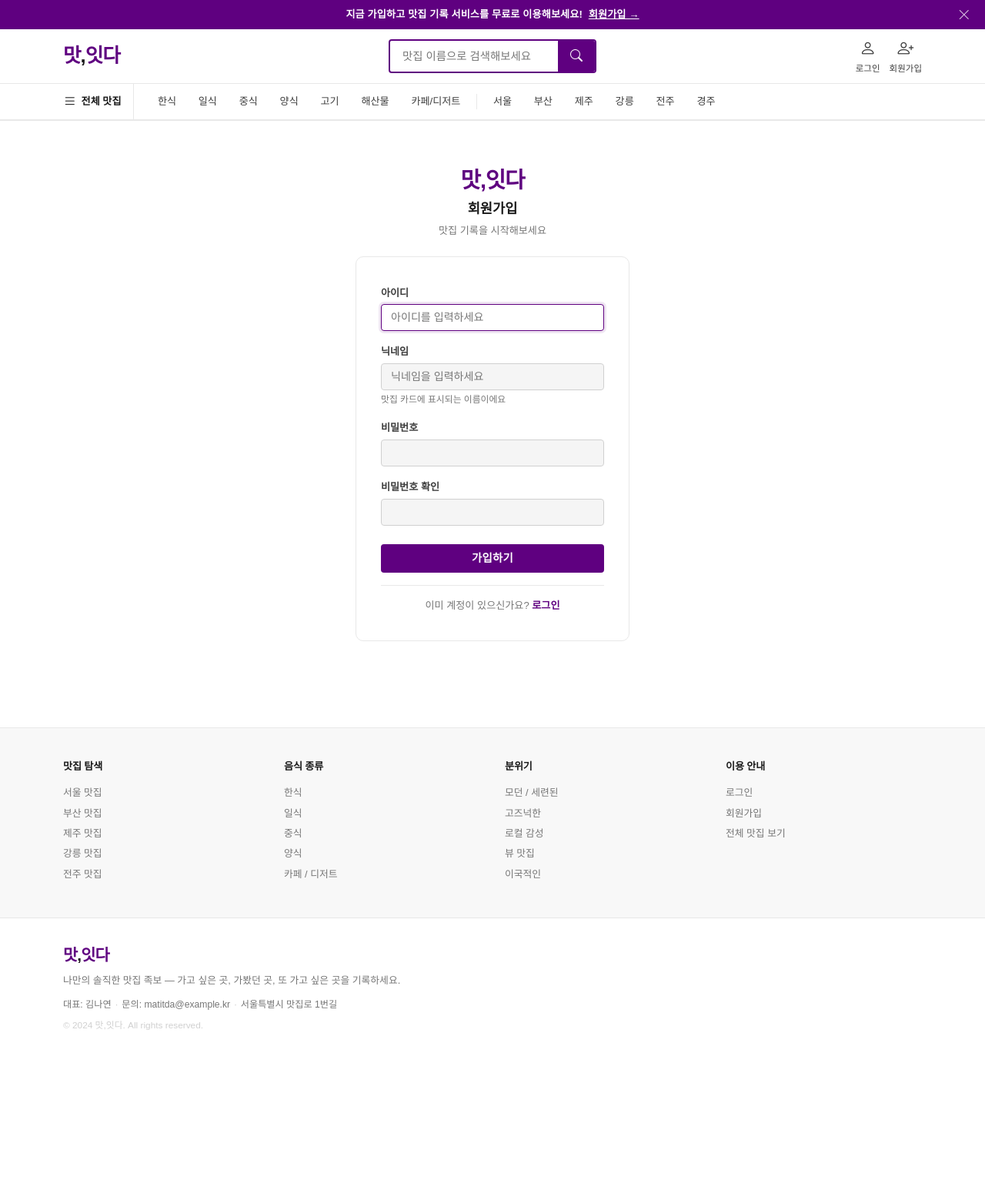
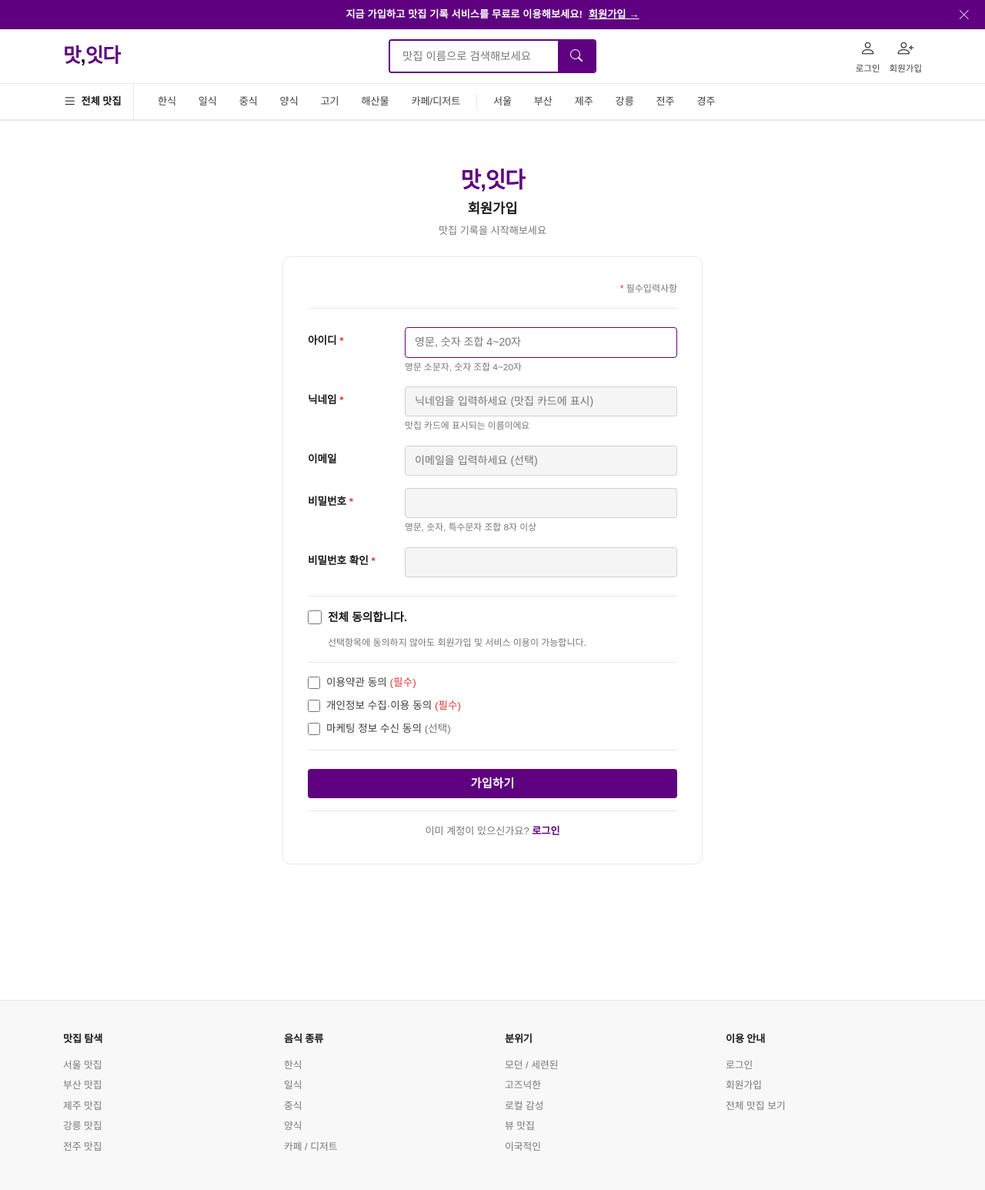
Before and after one commit to iamnayoni/mat_itda, a Django app: page /accounts/signup/ in a window 1280 px wide. Shown: the top 1546 px of the page at 77% size. Before the commit the page ends 1338 px from the top, so only its background shows below. Run offline with Django 4.2, Linux system fonts and the light colour scheme; some web fonts are replaced.

Commit message:
improve signup form with email and terms

```diff
--- a/accounts/forms.py
+++ b/accounts/forms.py
@@ -5,18 +5,28 @@ from .models import User
 
 class SignupForm(UserCreationForm):
     nickname = forms.CharField(
-        max_length=30,
-        required=True,
-        label='닉네임',
-        widget=forms.TextInput(attrs={'placeholder': '닉네임을 입력하세요'}),
+        max_length=30, required=True, label='닉네임',
+        widget=forms.TextInput(attrs={'placeholder': '닉네임을 입력하세요 (맛집 카드에 표시)'}),
     )
+    email = forms.EmailField(
+        required=False, label='이메일',
+        widget=forms.EmailInput(attrs={'placeholder': '이메일을 입력하세요 (선택)'}),
+    )
+    agree_terms = forms.BooleanField(required=True, label='이용약관 동의 (필수)')
+    agree_privacy = forms.BooleanField(required=True, label='개인정보 수집·이용 동의 (필수)')
+    agree_marketing = forms.BooleanField(required=False, label='마케팅 정보 수신 동의 (선택)')
 
     class Meta:
         model = User
-        fields = ('username', 'nickname', 'password1', 'password2')
-        labels = {
-            'username': '아이디',
+        fields = ('username', 'nickname', 'email', 'password1', 'password2')
+        labels = {'username': '아이디'}
+        widgets = {
+            'username': forms.TextInput(attrs={'placeholder': '영문, 숫자 조합 4~20자'}),
         }
-        widgets = {
-            'username': forms.TextInput(attrs={'placeholder': '아이디를 입력하세요'}),
-        }
+
+    def save(self, commit=True):
+        user = super().save(commit=False)
+        user.email = self.cleaned_data.get('email', '')
+        if commit:
+            user.save()
+        return user
--- a/templates/accounts/signup.html
+++ b/templates/accounts/signup.html
@@ -2,8 +2,8 @@
 {% block title %}회원가입 — 맛,잇다{% endblock %}
 
 {% block content %}
-<div class="row justify-content-center" style="padding-top: 2rem;">
-  <div class="col-md-5 col-lg-4">
+<div class="row justify-content-center" style="padding-top: 2rem; padding-bottom: 4rem;">
+  <div class="col-md-7 col-lg-6">
 
     <div class="text-center mb-4">
       <div style="font-size: 1.8rem; font-weight: 900; color: var(--accent); letter-spacing: -0.04em;">맛,잇다</div>
@@ -11,63 +11,202 @@
       <p style="color: var(--text-muted); font-size: 0.82rem; margin-top: 0.3rem;">맛집 기록을 시작해보세요</p>
     </div>
 
-    <div class="auth-card">
+    <div class="auth-card" style="padding: 2rem;">
       <form method="post" novalidate>
         {% csrf_token %}
 
-        <div class="mb-3">
-          <label class="form-label">아이디</label>
-          {{ form.username }}
-          {% if form.username.errors %}
-            <div class="text-danger mt-1" style="font-size: 0.78rem;">{{ form.username.errors.0 }}</div>
-          {% endif %}
+        <p style="font-size: 0.75rem; color: var(--text-muted); text-align: right; margin-bottom: 1rem;">
+          <span style="color: #e53935;">*</span> 필수입력사항
+        </p>
+
+        <hr class="light mb-4">
+
+        <!-- 아이디 -->
+        <div class="signup-row mb-3">
+          <label class="signup-label">아이디 <span style="color:#e53935;">*</span></label>
+          <div class="signup-field">
+            {{ form.username }}
+            {% if form.username.errors %}
+              <div class="field-error">{{ form.username.errors.0 }}</div>
+            {% endif %}
+            <div class="field-hint">영문 소문자, 숫자 조합 4~20자</div>
+          </div>
         </div>
 
-        <div class="mb-3">
-          <label class="form-label">닉네임</label>
-          {{ form.nickname }}
-          {% if form.nickname.errors %}
-            <div class="text-danger mt-1" style="font-size: 0.78rem;">{{ form.nickname.errors.0 }}</div>
-          {% endif %}
-          <div style="color: var(--text-muted); font-size: 0.74rem; margin-top: 4px;">맛집 카드에 표시되는 이름이에요</div>
+        <!-- 닉네임 -->
+        <div class="signup-row mb-3">
+          <label class="signup-label">닉네임 <span style="color:#e53935;">*</span></label>
+          <div class="signup-field">
+            {{ form.nickname }}
+            {% if form.nickname.errors %}
+              <div class="field-error">{{ form.nickname.errors.0 }}</div>
+            {% endif %}
+            <div class="field-hint">맛집 카드에 표시되는 이름이에요</div>
+          </div>
         </div>
 
-        <div class="mb-3">
-          <label class="form-label">비밀번호</label>
-          {{ form.password1 }}
-          {% if form.password1.errors %}
-            <div class="text-danger mt-1" style="font-size: 0.78rem;">{{ form.password1.errors.0 }}</div>
-          {% endif %}
+        <!-- 이메일 -->
+        <div class="signup-row mb-3">
+          <label class="signup-label">이메일</label>
+          <div class="signup-field">
+            {{ form.email }}
+            {% if form.email.errors %}
+              <div class="field-error">{{ form.email.errors.0 }}</div>
+            {% endif %}
+          </div>
         </div>
 
-        <div class="mb-4">
-          <label class="form-label">비밀번호 확인</label>
-          {{ form.password2 }}
-          {% if form.password2.errors %}
-            <div class="text-danger mt-1" style="font-size: 0.78rem;">{{ form.password2.errors.0 }}</div>
-          {% endif %}
+        <!-- 비밀번호 -->
+        <div class="signup-row mb-3">
+          <label class="signup-label">비밀번호 <span style="color:#e53935;">*</span></label>
+          <div class="signup-field">
+            {{ form.password1 }}
+            {% if form.password1.errors %}
+              <div class="field-error">{{ form.password1.errors.0 }}</div>
+            {% endif %}
+            <div class="field-hint">영문, 숫자, 특수문자 조합 8자 이상</div>
+          </div>
         </div>
 
-        <button type="submit" class="btn btn-accent w-100 py-2" style="font-size: 0.9rem; letter-spacing: 0.02em;">
+        <!-- 비밀번호 확인 -->
+        <div class="signup-row mb-4">
+          <label class="signup-label">비밀번호 확인 <span style="color:#e53935;">*</span></label>
+          <div class="signup-field">
+            {{ form.password2 }}
+            {% if form.password2.errors %}
+              <div class="field-error">{{ form.password2.errors.0 }}</div>
+            {% endif %}
+          </div>
+        </div>
+
+        <hr class="light mb-3">
+
+        <!-- 약관 동의 -->
+        <div class="mb-3">
+          <label style="display:flex; align-items:center; gap:8px; cursor:pointer; font-size:0.92rem; font-weight:700; color:var(--text); margin-bottom:0.8rem;">
+            <input type="checkbox" id="agreeAll" style="width:18px; height:18px; accent-color:var(--accent); cursor:pointer;">
+            전체 동의합니다.
+          </label>
+          <div style="font-size:0.75rem; color:var(--text-muted); margin-left:26px; margin-bottom:0.8rem;">
+            선택항목에 동의하지 않아도 회원가입 및 서비스 이용이 가능합니다.
+          </div>
+
+          <hr class="light mb-3">
+
+          <div class="agree-item">
+            {{ form.agree_terms }}
+            <label for="{{ form.agree_terms.id_for_label }}">
+              이용약관 동의 <span style="color:#e53935;">(필수)</span>
+            </label>
+            {% if form.agree_terms.errors %}
+              <div class="field-error ms-0">{{ form.agree_terms.errors.0 }}</div>
+            {% endif %}
+          </div>
+
+          <div class="agree-item">
+            {{ form.agree_privacy }}
+            <label for="{{ form.agree_privacy.id_for_label }}">
+              개인정보 수집·이용 동의 <span style="color:#e53935;">(필수)</span>
+            </label>
+            {% if form.agree_privacy.errors %}
+              <div class="field-error ms-0">{{ form.agree_privacy.errors.0 }}</div>
+            {% endif %}
+          </div>
+
+          <div class="agree-item">
+            {{ form.agree_marketing }}
+            <label for="{{ form.agree_marketing.id_for_label }}">
+              마케팅 정보 수신 동의 <span style="color:var(--text-muted);">(선택)</span>
+            </label>
+          </div>
+        </div>
+
+        <hr class="light mb-4">
+
+        <button type="submit" class="btn btn-accent w-100 py-2" style="font-size:0.95rem; font-weight:700; letter-spacing:0.02em;">
           가입하기
         </button>
+
       </form>
 
       <hr class="light my-3">
-
       <div class="text-center" style="color: var(--text-muted); font-size: 0.82rem;">
         이미 계정이 있으신가요?
         <a href="{% url 'login' %}" style="color: var(--accent); text-decoration: none; font-weight: 700;">로그인</a>
       </div>
     </div>
+
   </div>
 </div>
+
+<style>
+  .signup-row {
+    display: flex;
+    align-items: flex-start;
+    gap: 1rem;
+  }
+  .signup-label {
+    min-width: 110px;
+    font-size: 0.85rem;
+    font-weight: 600;
+    color: var(--text);
+    padding-top: 0.5rem;
+  }
+  .signup-field {
+    flex: 1;
+  }
+  .signup-field input {
+    width: 100%;
+    padding: 0.5rem 0.75rem;
+    border: 1px solid var(--border-dark);
+    border-radius: 4px;
+    font-size: 0.88rem;
+    background: var(--bg-input);
+    color: var(--text);
+    outline: none;
+  }
+  .signup-field input:focus {
+    border-color: var(--accent);
+    background: #fff;
+  }
+  .field-hint {
+    font-size: 0.74rem;
+    color: var(--text-muted);
+    margin-top: 4px;
+  }
+  .field-error {
+    font-size: 0.75rem;
+    color: #e53935;
+    margin-top: 4px;
+  }
+  .agree-item {
+    display: flex;
+    align-items: center;
+    gap: 8px;
+    margin-bottom: 0.6rem;
+    font-size: 0.85rem;
+    color: var(--text-sub);
+  }
+  .agree-item input[type=checkbox] {
+    width: 16px;
+    height: 16px;
+    accent-color: var(--accent);
+    cursor: pointer;
+    flex-shrink: 0;
+  }
+  .agree-item label { cursor: pointer; margin: 0; }
+</style>
 {% endblock %}
 
 {% block extra_js %}
 <script>
-  document.querySelectorAll('input[type=text], input[type=password]').forEach(el => {
-    el.classList.add('form-control');
+  const agreeAll = document.getElementById('agreeAll');
+  const checkboxes = document.querySelectorAll('.agree-item input[type=checkbox]');
+  agreeAll.addEventListener('change', () => {
+    checkboxes.forEach(c => c.checked = agreeAll.checked);
   });
+  checkboxes.forEach(c => c.addEventListener('change', () => {
+    agreeAll.checked = [...checkboxes].every(c => c.checked);
+  }));
 </script>
 {% endblock %}
```
